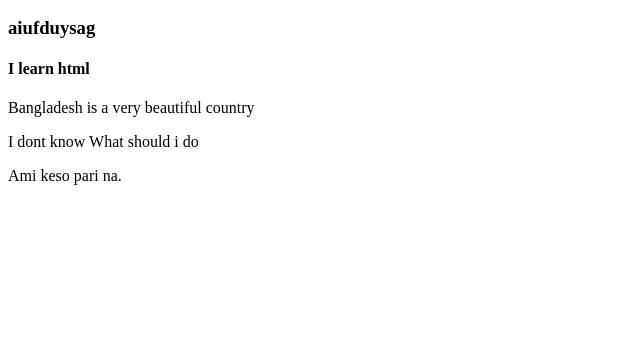
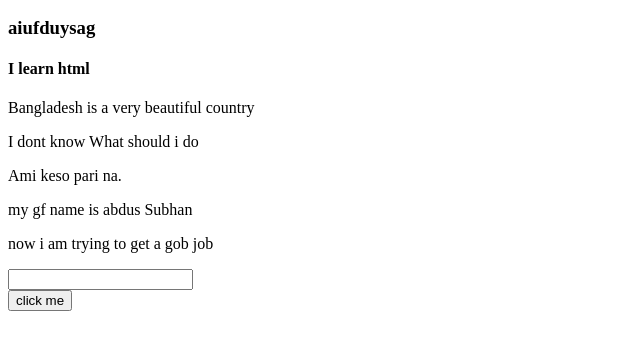
Before and after one commit to OPUCSE/My-own-website, a plain HTML site: page index.html in a window 1280 px wide. Shown: the part 110-460 px from the top of the page, without its empty margins (0-640 px from the left). Drawn offline with Linux system fonts and the light colour scheme.

Commit message:
done my job

```diff
--- a/index.html
+++ b/index.html
@@ -14,6 +14,11 @@
         <p>Bangladesh is a very beautiful country</p>
         <p>I dont know What should i do</p>
         <p> Ami keso pari na.</p>
+        <p> my gf name is abdus Subhan</p>
+        <p> now i am trying to get a gob job</p>
+        <input type="text">
+        <br>
+        <button>click me </button>
 
     </div>
 </body>
```
